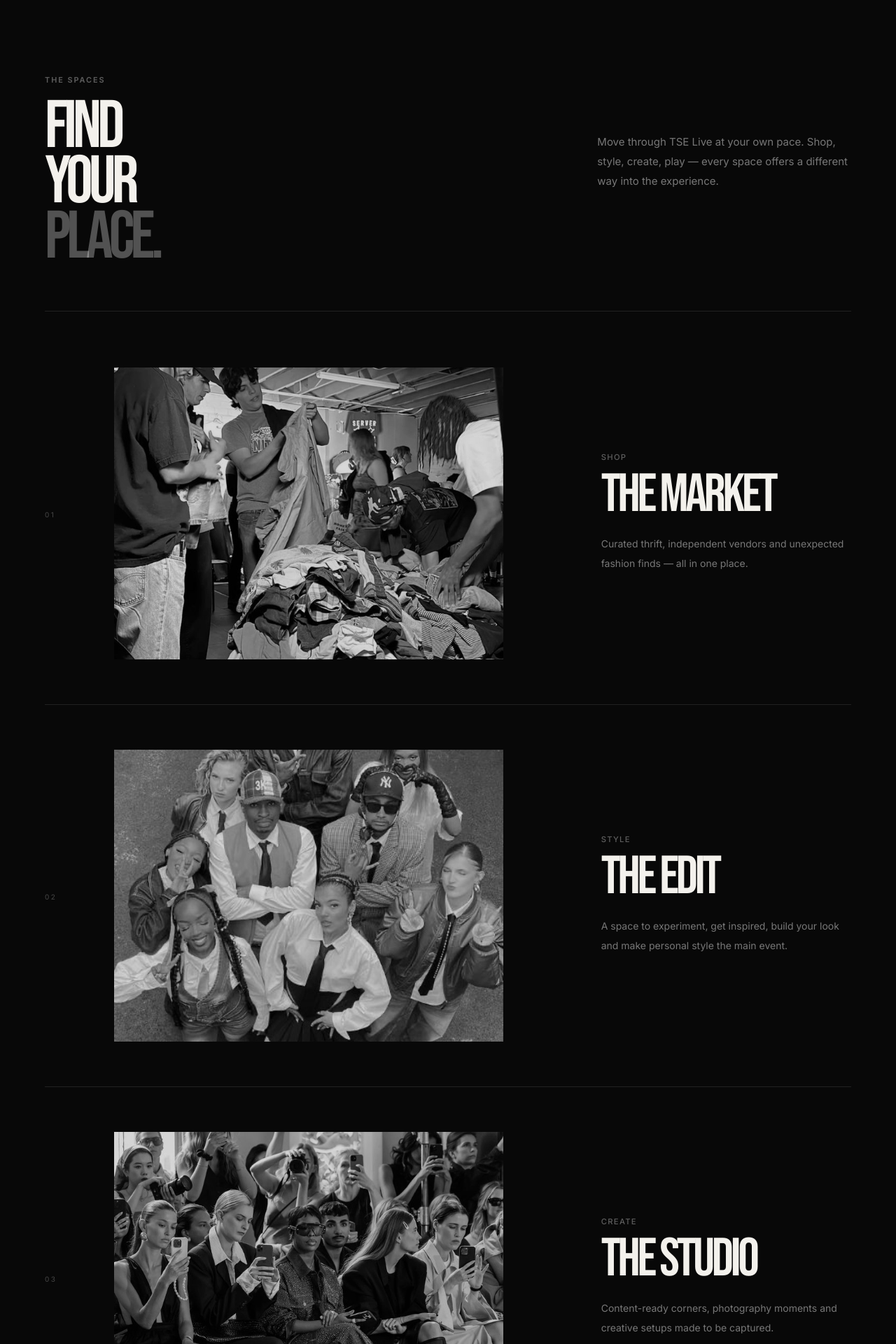
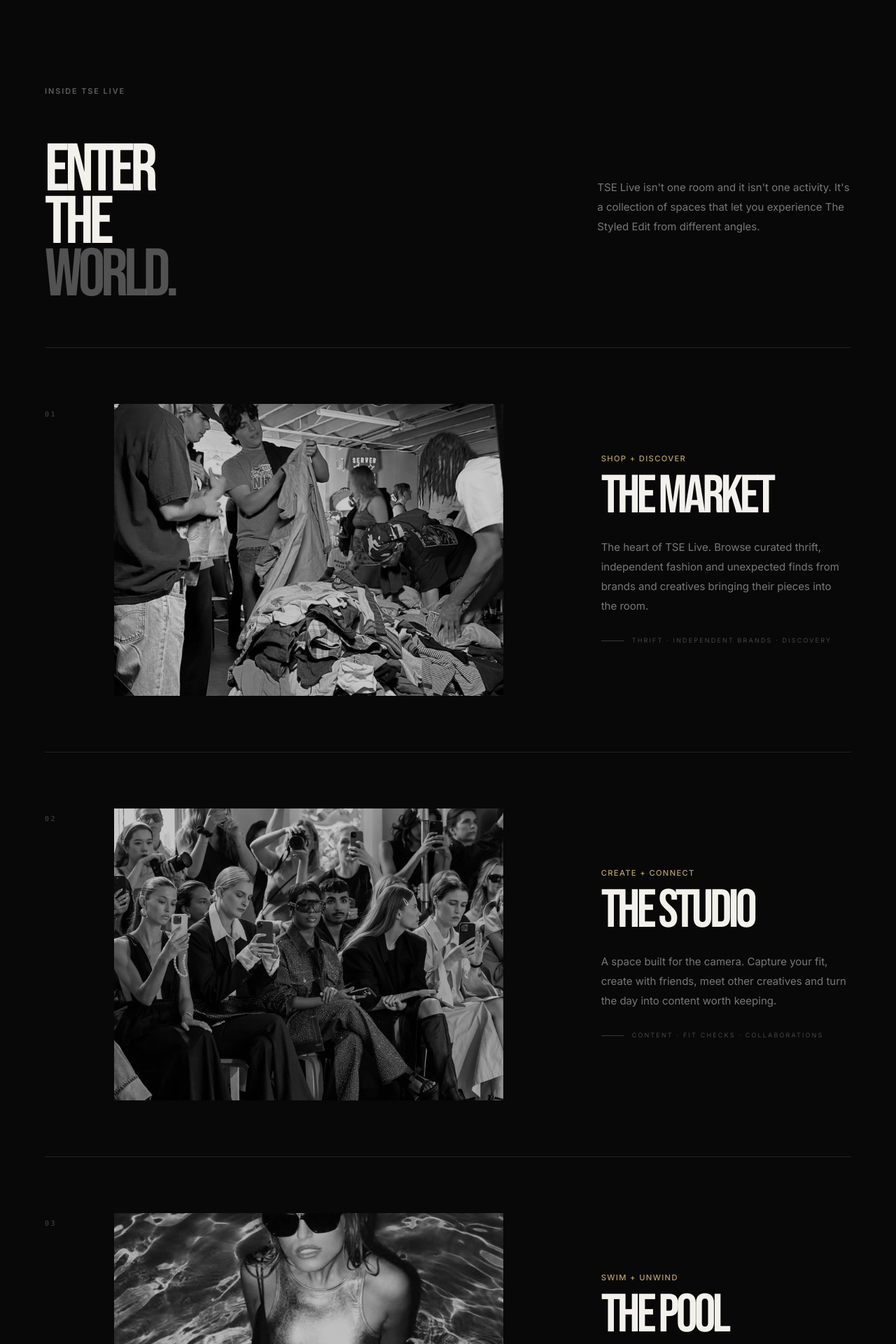
Before and after one commit to mercymuimi/tse-live, a Next.js app: page /experience in a window 1280 px wide. Shown: the part 3300-5220 px from the top of the page at 70% size. Built offline with nearby package versions, Linux system fonts and the light colour scheme.

Commit message:
experiencespaces upgrade

```diff
--- a/src/components/experience/ExperienceSpaces.tsx
+++ b/src/components/experience/ExperienceSpaces.tsx
@@ -1,42 +1,45 @@
 "use client";
 
 import Image from "next/image";
-import { ArrowUpRight } from "lucide-react";
 import { motion, useReducedMotion } from "framer-motion";
 
 const spaces = [
   {
     number: "01",
     title: "The Market",
-    eyebrow: "SHOP",
+    eyebrow: "SHOP + DISCOVER",
     description:
-      "Curated thrift, independent vendors and unexpected fashion finds — all in one place.",
+      "The heart of TSE Live. Browse curated thrift, independent fashion and unexpected finds from brands and creatives bringing their pieces into the room.",
     image: "/images/thrift2.JPG",
+    detail: "THRIFT · INDEPENDENT BRANDS · DISCOVERY",
   },
   {
     number: "02",
-    title: "The Edit",
-    eyebrow: "STYLE",
+    title: "The Studio",
+    eyebrow: "CREATE + CONNECT",
     description:
-      "A space to experiment, get inspired, build your look and make personal style the main event.",
-    image: "/images/shoot2.JPG",
+      "A space built for the camera. Capture your fit, create with friends, meet other creatives and turn the day into content worth keeping.",
+    image: "/images/content1.jpg",
+    detail: "CONTENT · FIT CHECKS · COLLABORATIONS",
   },
   {
     number: "03",
-    title: "The Studio",
-    eyebrow: "CREATE",
+    title: "The Pool",
+    eyebrow: "SWIM + UNWIND",
     description:
-      "Content-ready corners, photography moments and creative setups made to be captured.",
-    image: "/images/content1.jpg",
+      "Step away from the racks and into the water. Poolside energy, food, drinks and music give the day a completely different rhythm.",
+    image: "/images/pool1.jpg",
+    detail: "SWIMMING · FOOD · MUSIC",
+    tag: "VIP + VVIP",
   },
   {
     number: "04",
-    title: "The Pool",
-    eyebrow: "PLAY",
+    title: "The Moment",
+    eyebrow: "CELEBRATE + REMEMBER",
     description:
-      "Slow down, cool off and enjoy the poolside side of TSE Live with music, food and good company.",
-    image: "/images/pool1.jpg",
-    tag: "VIP & VVIP ACCESS",
+      "When the day comes together, we celebrate one year of The Styled Edit — with cake, awards, gifts and the people who made the journey possible.",
+    image: "/images/shoot2.JPG",
+    detail: "ONE YEAR · AWARDS · TSE COMMUNITY",
   },
 ];
 
@@ -44,31 +47,38 @@ export default function ExperienceSpaces() {
   const shouldReduceMotion = useReducedMotion();
 
   return (
-    <section className="bg-tse-black px-6 pt-16 pb-24 text-tse-paper md:px-12 md:pt-20 md:pb-32 lg:px-16 lg:pt-24 lg:pb-40">
+    <section className="bg-tse-black px-6 pt-20 pb-24 text-tse-paper md:px-12 md:pt-24 md:pb-32 lg:px-16 lg:pt-28 lg:pb-40">
       <div className="mx-auto max-w-360">
+
    {/* HEADER */}
-        <div className="grid gap-10 border-b border-white/10 pb-12 md:grid-cols-12 md:gap-8 md:pb-16">
+<div className="border-b border-white/10 pb-12 md:pb-16">
+  <div className="grid gap-10 md:grid-cols-12 md:items-center md:gap-8">
+    {/* LABEL */}
+    <div className="md:col-span-3">
+      <p className="tse-eyebrow text-white/35">
+        Inside TSE Live
+      </p>
+    </div>
+
     {/* HEADING */}
-          <div className="md:col-span-7">
-            <p className="tse-eyebrow text-white/35">
-              The spaces
-            </p>
-
-            <h2 className="mt-6 max-w-[11ch] font-display text-[clamp(4rem,7.5vw,7.5rem)] uppercase leading-[0.82] tracking-[-0.06em]">
-              Find
+    <div className="md:col-span-6 md:col-start-1">
+      <h2 className="mt-6 max-w-[10ch] font-display text-[clamp(4rem,7.5vw,8rem)] uppercase leading-[0.78] tracking-[-0.06em] md:mt-10">
+        Enter
         <br />
-              Your
+        The
         <br />
-              <span className="text-white/30">Place.</span>
+        <span className="text-white/30">World.</span>
       </h2>
     </div>
 
-          {/* INTRO COPY */}
-          <div className="md:col-span-4 md:col-start-9 md:self-start md:pt-16 lg:pt-20">
+    {/* INTRO */}
+    <div className="md:col-span-4 md:col-start-9 md:pb-2">
       <p className="max-w-sm text-sm leading-7 text-white/45 md:text-[15px]">
-              Move through TSE Live at your own pace. Shop, style, create,
-              play — every space offers a different way into the experience.
+        TSE Live isn&apos;t one room and it isn&apos;t one activity. It&apos;s
+        a collection of spaces that let you experience The Styled Edit from
+        different angles.
       </p>
+    </div>
   </div>
 </div>
 
@@ -102,32 +112,32 @@ export default function ExperienceSpaces() {
                 delay: shouldReduceMotion ? 0 : index * 0.05,
                 ease: [0.22, 1, 0.36, 1],
               }}
-              className="group border-b border-white/10 py-10 first:pt-0 md:py-16"
+              className="group border-b border-white/10 py-12 first:pt-0 md:py-20"
             >
-              <div className="grid gap-8 md:grid-cols-12 md:items-center md:gap-10">
+              <div className="grid gap-10 md:grid-cols-12 md:items-center md:gap-10">
                 {/* NUMBER */}
-                <div className="md:col-span-1">
-                  <span className="text-[10px] tracking-[0.25em] text-white/25">
+                <div className="md:col-span-1 md:self-start">
+                  <span className="font-mono text-[10px] tracking-[0.25em] text-white/25">
                     {space.number}
                   </span>
                 </div>
 
                 {/* IMAGE */}
                 <div className="order-2 md:order-1 md:col-span-6">
-                  <div className="relative aspect-4/3 overflow-hidden">
+                  <div className="relative aspect-[4/3] overflow-hidden bg-white/5">
                     <Image
                       src={space.image}
                       alt={space.title}
                       fill
-                      className="object-cover grayscale transition-all duration-700 group-hover:scale-[1.03] group-hover:grayscale-0"
+                      className="object-cover grayscale transition-all duration-700 ease-out group-hover:scale-[1.035] group-hover:grayscale-0"
                       sizes="(max-width: 768px) 100vw, 50vw"
                     />
 
-                    <div className="absolute inset-0 bg-black/15 transition-opacity duration-500 group-hover:bg-transparent" />
+                    <div className="absolute inset-0 bg-black/20 transition-opacity duration-500 group-hover:bg-black/5" />
 
                     {space.tag && (
                       <div className="absolute bottom-4 left-4">
-                        <span className="border border-white/25 bg-black/50 px-3 py-1.5 text-[8px] uppercase tracking-[0.25em] text-white backdrop-blur-sm">
+                        <span className="border border-white/25 bg-black/60 px-3 py-1.5 text-[8px] uppercase tracking-[0.25em] text-white backdrop-blur-sm">
                           {space.tag}
                         </span>
                       </div>
@@ -137,36 +147,48 @@ export default function ExperienceSpaces() {
 
                 {/* COPY */}
                 <div className="order-1 md:order-2 md:col-span-4 md:col-start-9">
-                  <div className="flex items-center justify-between md:block">
-                    <p className="tse-label text-white/35">
+                  <p className="tse-label text-tse-accent">
                     {space.eyebrow}
                   </p>
 
-                  </div>
-
-                  <h3 className="mt-4 font-display text-[clamp(3.5rem,6vw,6rem)] uppercase leading-[0.82] tracking-[-0.055em]">
+                  <h3 className="mt-4 font-display text-[clamp(3.8rem,6vw,6.5rem)] uppercase leading-[0.8] tracking-[-0.06em] transition-transform duration-500 ease-out group-hover:translate-x-1">
                     {space.title}
                   </h3>
 
-                  <p className="mt-6 max-w-sm text-sm leading-7 text-white/45">
+                  <p className="mt-7 max-w-sm text-sm leading-7 text-white/45 md:text-[15px]">
                     {space.description}
                   </p>
+
+                  <div className="mt-7 flex items-center gap-3">
+                    <span className="h-px w-8 bg-white/20 transition-all duration-500 group-hover:w-12 group-hover:bg-tse-accent" />
+
+                    <p className="text-[9px] uppercase tracking-[0.24em] text-white/25">
+                      {space.detail}
+                    </p>
+                  </div>
                 </div>
               </div>
             </motion.article>
           ))}
         </div>
 
-        {/* FOOTER STATEMENT */}
-        <div className="grid gap-6 pt-10 md:grid-cols-2 md:items-end md:pt-14">
+        {/* MARKET STATEMENT */}
+        <div className="grid gap-8 border-t border-white/10 pt-10 md:grid-cols-12 md:pt-14">
+          <div className="md:col-span-4">
             <p className="tse-label text-white/30">
-            One venue. Different ways to experience TSE.
+              THE TSE MARKET
             </p>
+          </div>
 
-          <p className="max-w-md text-sm leading-6 text-white/40 md:justify-self-end">
-            Your day doesn&apos;t have to follow a script. Find the spaces
-            that feel like you — then stay a little longer.
+          <div className="md:col-span-6 md:col-start-7">
+            <p className="font-display text-[clamp(2.5rem,4vw,4rem)] uppercase leading-[0.9] tracking-[-0.04em] text-white/80">
+              Come looking.
+              <br />
+              Leave with
+              <br />
+              <span className="text-white/35">something.</span>
             </p>
+          </div>
         </div>
       </div>
     </section>
```
Lines whose indentation alone changed are shown as unchanged.
